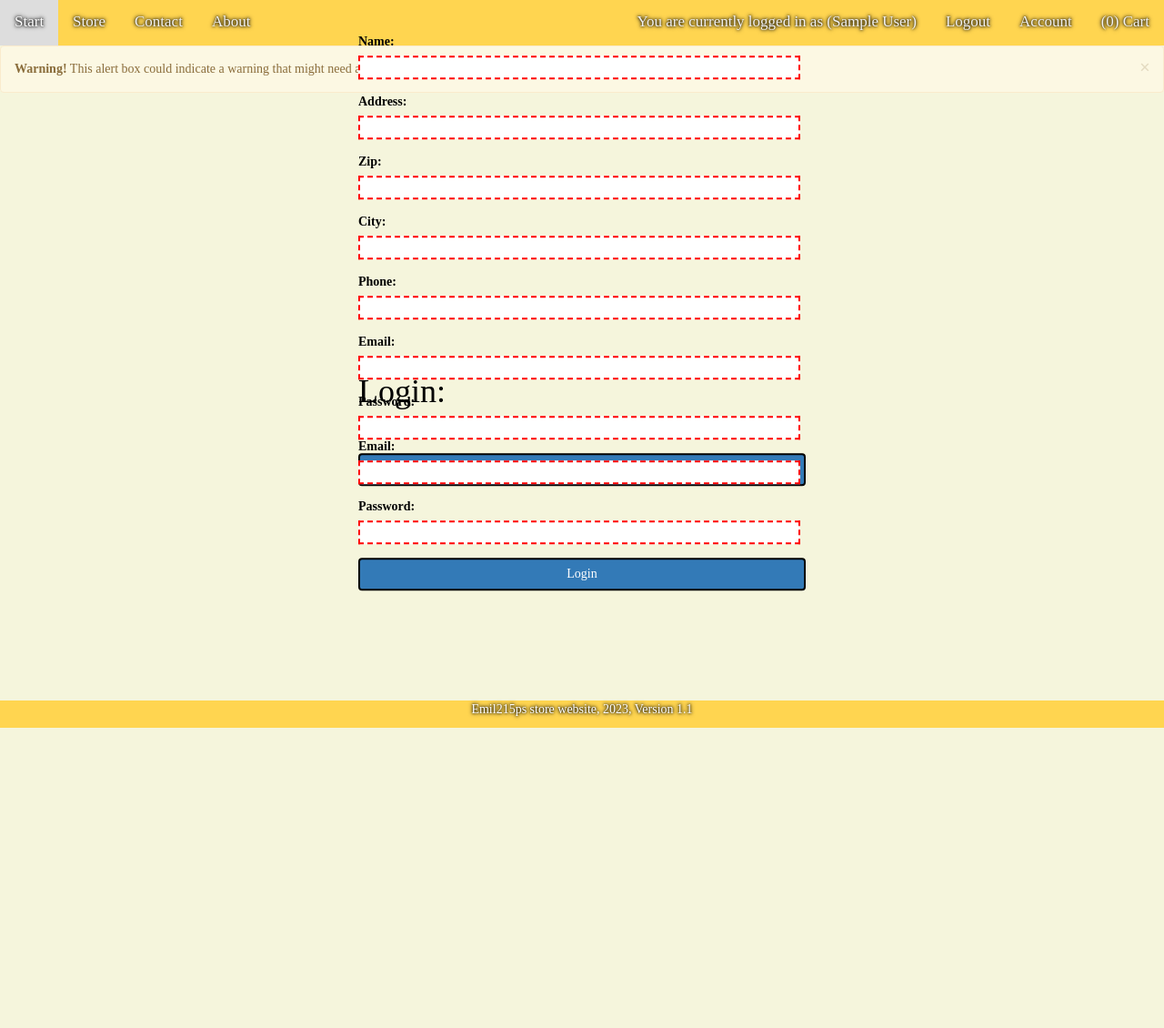
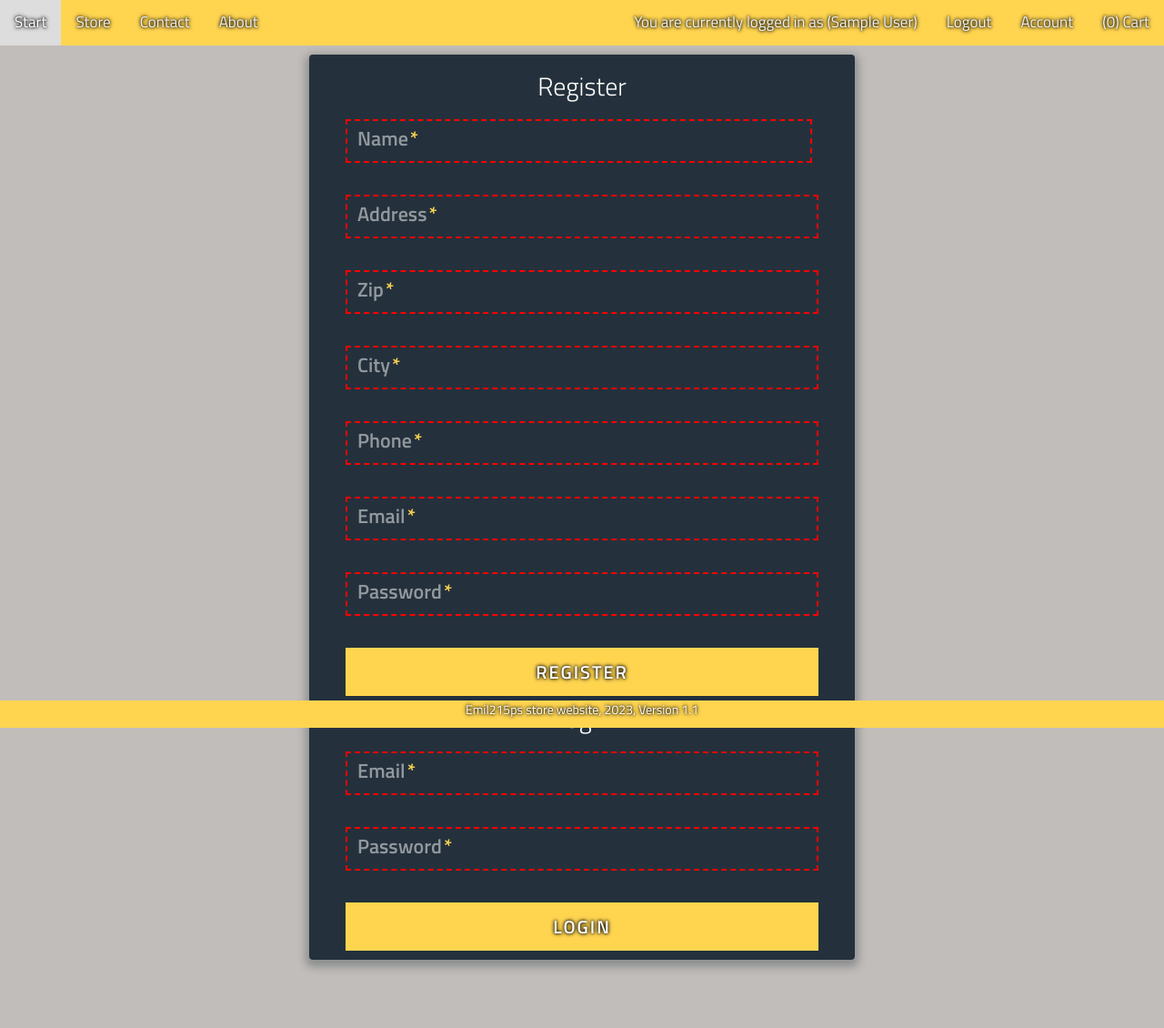
Before and after one commit to Emil215p/LagerProjekt, a PHP site: page /index.php?page=loginornew in a window 1280 px wide. Shown: the whole page at 91% size. Before the commit the page ends 800 px from the top, so only its background shows below. Run offline with PHP 8.4, Linux system fonts and the light colour scheme; the visitor is signed in with stand-in values (Sample User, id 1); some libraries are stand-ins or nearby versions.

```diff
--- /dev/null
+++ b/assets/css/loginregister.css
@@ -0,0 +1,169 @@
+*, *:before, *:after {
+  box-sizing: border-box;
+}
+
+html {
+  overflow-y: scroll;
+}
+
+body {
+  background: #c1bdba;
+  font-family: 'Titillium Web', sans-serif;
+}
+
+a {
+  text-decoration: none;
+  color: #1ab188;
+  transition: .5s ease;
+}
+a:hover {
+  color: #179b77;
+}
+
+.form {
+  background: rgba(19, 35, 47, 0.9);
+  padding-left: 40px;
+  padding-right: 40px;
+  padding-top: 10px;
+  padding-bottom: 10px;
+  max-width: 600px;
+  margin: 60px auto;
+  border-radius: 4px;
+  box-shadow: 0 4px 10px 4px rgba(19, 35, 47, 0.3);
+}
+
+.tab-group {
+  list-style: none;
+  padding: 0;
+  margin: 0 0 40px 0;
+}
+.tab-group:after {
+  content: "";
+  display: table;
+  clear: both;
+}
+.tab-group li a {
+  display: block;
+  text-decoration: none;
+  padding: 15px;
+  background: rgba(160, 179, 176, 0.25);
+  color: #a0b3b0;
+  font-size: 20px;
+  float: left;
+  width: 50%;
+  text-align: center;
+  cursor: pointer;
+  transition: .5s ease;
+}
+.tab-group li a:hover {
+  background: #FFD550;
+  color: #ffffff;
+}
+.tab-group .active a {
+  background: #FFD550;
+  color: #ffffff;
+}
+
+.tab-content > div:last-child {
+  display: none;
+}
+
+h1 {
+  text-align: center;
+  color: #ffffff;
+  font-weight: 300;
+  margin-top: 10px;
+  margin-bottom: 20px;
+  margin-right: 20px;
+  margin-left: 20px;
+}
+
+label {
+  position: absolute;
+  transform: translateY(6px);
+  left: 13px;
+  color: rgba(255, 255, 255, 0.5);
+  transition: all 0.25s ease;
+  -webkit-backface-visibility: hidden;
+  pointer-events: none;
+  font-size: 22px;
+}
+label .req {
+  margin: 2px;
+  color: #FFD550;
+}
+
+label.active {
+  transform: translateY(50px);
+  left: 2px;
+  font-size: 14px;
+}
+label.active .req {
+  opacity: 0;
+}
+
+label.highlight {
+  color: #ffffff;
+}
+
+input, textarea {
+  font-size: 22px;
+  display: block;
+  width: 100%;
+  height: 100%;
+  padding: 5px 10px;
+  background: none;
+  background-image: none;
+  border: 1px solid #FFD550;
+  color: #ffffff;
+  border-radius: 0;
+  transition: border-color .25s ease, box-shadow .25s ease;
+}
+
+textarea {
+  border: 2px solid #a0b3b0;
+  resize: vertical;
+}
+
+.field-wrap {
+  position: relative;
+  margin-bottom: 35px;
+}
+
+.top-row:after {
+  content: "";
+  display: table;
+  clear: both;
+}
+.top-row > div {
+  float: left;
+  width: 48%;
+  margin-right: 4%;
+}
+.top-row > div:last-child {
+  margin: 0;
+}
+
+.button {
+  border: 0;
+  outline: none;
+  border-radius: 0;
+  padding: 15px 0;
+  font-size: 2rem;
+  font-weight: 600;
+  text-transform: uppercase;
+  letter-spacing: .1em;
+  background: #FFD550;
+  text-shadow: 0 0 3px #000000, 0 0 5px #000000;
+  color: #ffffff;
+  transition: all 0.5s ease;
+  -webkit-appearance: none;
+}
+.button:hover, .button:focus {
+  background: #179b77;
+}
+
+.button-block {
+  display: block;
+  width: 100%;
+}
--- a/assets/css/styleforgeneral.css
+++ b/assets/css/styleforgeneral.css
@@ -98,5 +98,5 @@ input:invalid {
 }
 
 input:valid {
-  border: 2px solid black;
+  border: 2px solid green;
 }
--- a/code/register.php
+++ b/code/register.php
@@ -1,4 +1,5 @@
 <?php
+
 //echo password_hash('1234',
 //          PASSWORD_DEFAULT);
 //die();
--- a/pages/404.php
+++ b/pages/404.php
@@ -1 +1 @@
-<p>404, nothing is here. :)</p>
+<p>&nbsp;404, nothing is here. :)</p>
--- a/pages/about.php
+++ b/pages/about.php
@@ -1,2 +1,2 @@
-<h1>Who are we?</h1>
-<p>Chocolate pudding.</p>
+<h1>&nbsp;Who are we?</h1>
+<p>&nbsp;Chocolate pudding.</p>
--- a/pages/loginornew.php
+++ b/pages/loginornew.php
@@ -1,47 +1,70 @@
- <div class="alert alert-warning alert-dismissible">
-    <a href="#" class="close" data-dismiss="alert" aria-label="close">&times;</a>
-    <strong>Warning!</strong> This alert box could indicate a warning that might need attention.
+<link href='https://fonts.googleapis.com/css?family=Titillium+Web:400,300,600' rel='stylesheet' type='text/css'><link rel="stylesheet" href="https://cdnjs.cloudflare.com/ajax/libs/normalize/5.0.0/normalize.min.css">
+<link rel="stylesheet" href="assets/css/loginregister.css">
+<div class="form">
+    <div id="signup">
+        <h1>Register</h1>
+        <form action="code/register.php" method="post">
+                <div class="field-wrap">
+                    <label>
+                        Name<span class="req">*</span>
+                    </label>
+                    <input class='input-width' type="text" name="name" pattern="{1,}" title="A name is required." required/>
                 </div>
-<form id="checkoutform" action="code/register.php" method="post">
-    <div id="inputform">
-        <label><h1>Create user:</h1><br>Name:</label><br>
-    <input class='input-width' type="text" name="name" pattern="{1,}" title="A name is required." required><br>
+                <div class="field-wrap">
+                    <label>
+                        Address<span class="req">*</span>
+                    </label>
+                    <input type="text" name="address" pattern="[a-zA-ZæøåÆØÅ0-9 ]{1,}" title="Please enter a valid address." required/>
                 </div>
-    <div id="inputform">
-    <label>Address:</label><br>
-    <input class='input-width' type="text" name="address" pattern="[a-zA-ZæøåÆØÅ0-9 ]{1,}" title="Please enter a valid address." required><br>
+                <div class="field-wrap">
+                    <label>
+                        Zip<span class="req">*</span>
+                    </label>
+                    <input type="text" name="zip" pattern="[0-9]{1,}" title="Please enter a valid zip code." required/>
                 </div>
-    <div id="inputform">
-    <label>Zip:</label><br>
-    <input class='input-width' type="text" name="zip" pattern="[0-9]{1,}" title="Please enter a valid zip code." required><br>
+                <div class="field-wrap">
+                    <label>
+                        City<span class="req">*</span>
+                    </label>
+                    <input type="text" name="city" pattern="[a-zA-ZæøåÆØÅ ]{1,}" title="Please enter a valid city." required/>
                 </div>
-    <div id="inputform">
-    <label>City:</label><br>
-    <input class='input-width' type="text" name="city" pattern="[a-zA-ZæøåÆØÅ ]{1,}" title="Please enter a valid city." required><br>
+                <div class="field-wrap">
+                    <label>
+                        Phone<span class="req">*</span>
+                    </label>
+                    <input type="text" name="phone" pattern="[0-9+]{1,11}" title="Please enter a valid phone number, formats '12345678' and '+xx12345689' are allowed."  required/>
                 </div>
-    <div id="inputform">
-    <label>Phone:</label><br>
-    <input class='input-width' type="text" name="phone" pattern="[0-9+]{1,11}" title="Please enter a valid phone number, formats '12345678' and '+xx12345689' are allowed."  required><br>
+                <div class="field-wrap">
+                    <label>
+                        Email<span class="req">*</span>
+                    </label>
+                    <input type="text" name="email" pattern="[a-zA-ZæøåÆØÅ0-9._%+\-]+@[a-zA-ZæøåÆØÅ0-9.\-]+\.[a-zA-ZæøåÆØÅ]{2,}$" title="Please enter a valid email address." required/>
                 </div>
-    <div id="inputform">
-    <label>Email:</label><br>
-    <input class='input-width' type="text" name="email" pattern="[a-zA-ZæøåÆØÅ0-9._%+\-]+@[a-zA-ZæøåÆØÅ0-9.\-]+\.[a-zA-ZæøåÆØÅ]{2,}$" title="Please enter a valid email address." required><br>
+                <div class="field-wrap">
+                    <label>
+                        Password<span class="req">*</span>
+                    </label>
+                    <input type="password" name="password" minlength="8" title="Please enter a valid password, 8 characters are required" required/>
                 </div>
-    <div id="inputform">
-    <label>Password:</label><br>
-    <input class='input-width' type="password" name="password" minlength="8" title="Please enter a valid password, 8 characters are required" required><br>
+                <button type="submit" name="submit" class="button button-block"/>Register</button>
+        </form>
+    <div id="login">
+        <h1>Login</h1>
+        <form action="code/login.php" method="post">
+            <div class="field-wrap">
+                <label>
+                    Email<span class="req">*</span>
+                </label>
+                <input type="text" name="email" pattern="[a-zA-ZæøåÆØÅ0-9._%+\-]+@[a-zA-ZæøåÆØÅ0-9.\-]+\.[a-zA-ZæøåÆØÅ]{2,}$" required/>
             </div>
-    <input type="submit" class="btn btn-primary" name="submit" value="Register">
+            <div class="field-wrap">
+                <label>
+                    Password<span class="req">*</span>
+                </label>
+                <input type="password" name="password" required/>
+            </div>
+            <button type="submit" class="button button-block" name="login"/>Login</button>
         </form>
-
-<form id="checkoutformlogin" action="code/login.php" method="post">
-    <div id="inputformlogin">
-    <label><h1>Login:</h1><br>Email:</label><br>
-    <input class='input-width' type="text" name="email" pattern="[a-zA-ZæøåÆØÅ0-9._%+\-]+@[a-zA-ZæøåÆØÅ0-9.\-]+\.[a-zA-ZæøåÆØÅ]{2,}$" required><br>
     </div>
-    <div id="inputformlogin">
-    <label>Password:</label><br>
-    <input class='input-width' type="password" name="password" required><br>
 </div>
-    <input type="submit" class="btn btn-primary" name="login" value="Login">
-</form>
+<script src='//cdnjs.cloudflare.com/ajax/libs/jquery/2.1.3/jquery.min.js'></script><script  src="assets/js/loginregister.js"></script>
--- a/pages/start.php
+++ b/pages/start.php
@@ -1,3 +1,3 @@
-<h1>Emils store</h1>
-<p>Buy what you want please.
-<br>We specialize in everything from computers to screens, we know how important lasagna is, too.</p>
+<h1>&nbsp;Emils store</h1>
+<p>&nbsp;Buy what you want please.
+<br>&nbsp;We specialize in everything from computers to screens, we know how important lasagna is, too.</p>
```
Also changed, not shown: assets/js/loginregister.js (added, +43 -0 lines), assets/temp/temp1.php (deleted, +0 -62 lines), pages/checkout.php (+59 -32 lines), pages/contact.php (+4 -4 lines). Lines whose indentation alone changed are shown as unchanged.
